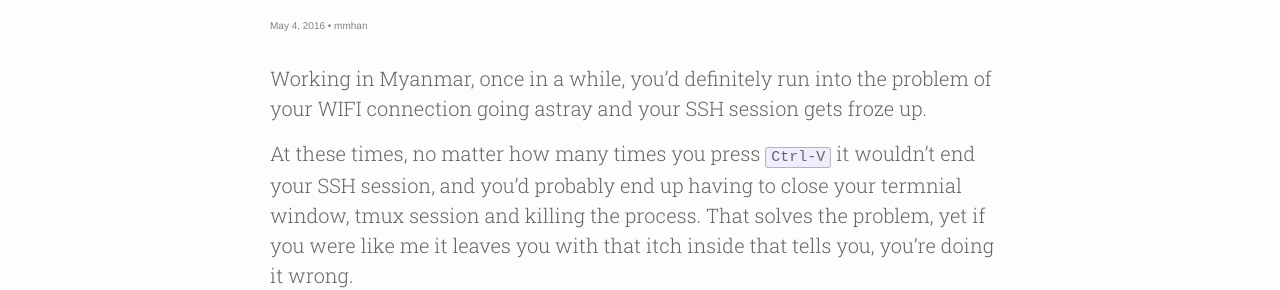
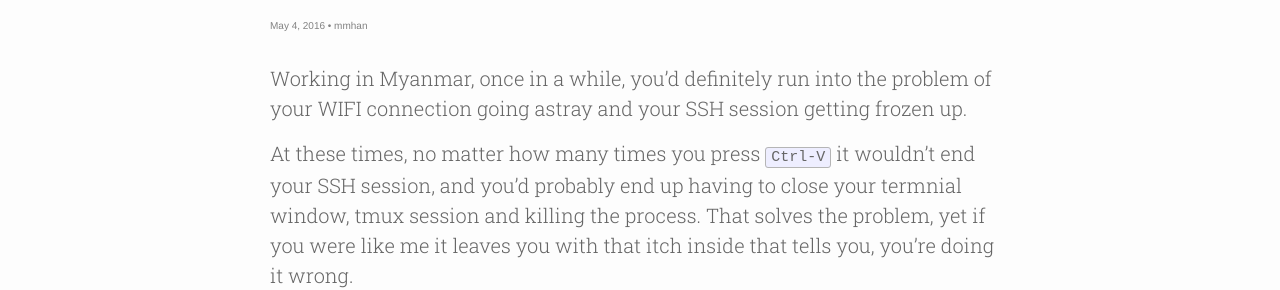
Before and after one commit to mmhan/jekyll-test, a Jekyll site: the page built from _posts/2016-05-04-how-to-kill-a-ssh-session.markdown, in a window 1280 px wide. Shown: the part 131-421 px from the top of the page. Built offline with Jekyll 4.4.1, drawn with Linux system fonts in a browser that asks for light colours; nearby versions of some CDN libraries; comment, search, counter and statistics services are not loaded.

Commit message:
Minor formatting changes

```diff
--- a/_posts/2016-05-04-how-to-kill-a-ssh-session.markdown
+++ b/_posts/2016-05-04-how-to-kill-a-ssh-session.markdown
@@ -7,15 +7,9 @@
 external_url: http://blog.infertux.com/2012/12/20/properly-close-a-frozen-ssh-session/
 ---
 
-Working in Myanmar, once in a while, you'd definitely run into the
-problem of your WIFI connection going astray and your SSH session gets
-froze up.
+Working in Myanmar, once in a while, you'd definitely run into the problem of your WIFI connection going astray and your SSH session getting frozen up.
 
-At these times, no matter how many times you press `Ctrl-V` it wouldn't
-end your SSH session, and you'd probably end up having to close your
-termnial window, tmux session and killing the process. That solves the
-problem, yet if you were like me it leaves you with that itch inside
-that tells you, you're doing it wrong.
+At these times, no matter how many times you press `Ctrl-V` it wouldn't end your SSH session, and you'd probably end up having to close your termnial window, tmux session and killing the process. That solves the problem, yet if you were like me it leaves you with that itch inside that tells you, you're doing it wrong.
 
 Well, that itch had just became unbearable enough for me to search
 around and Viola!, you simply have to press the follow keys in sequence.
```
